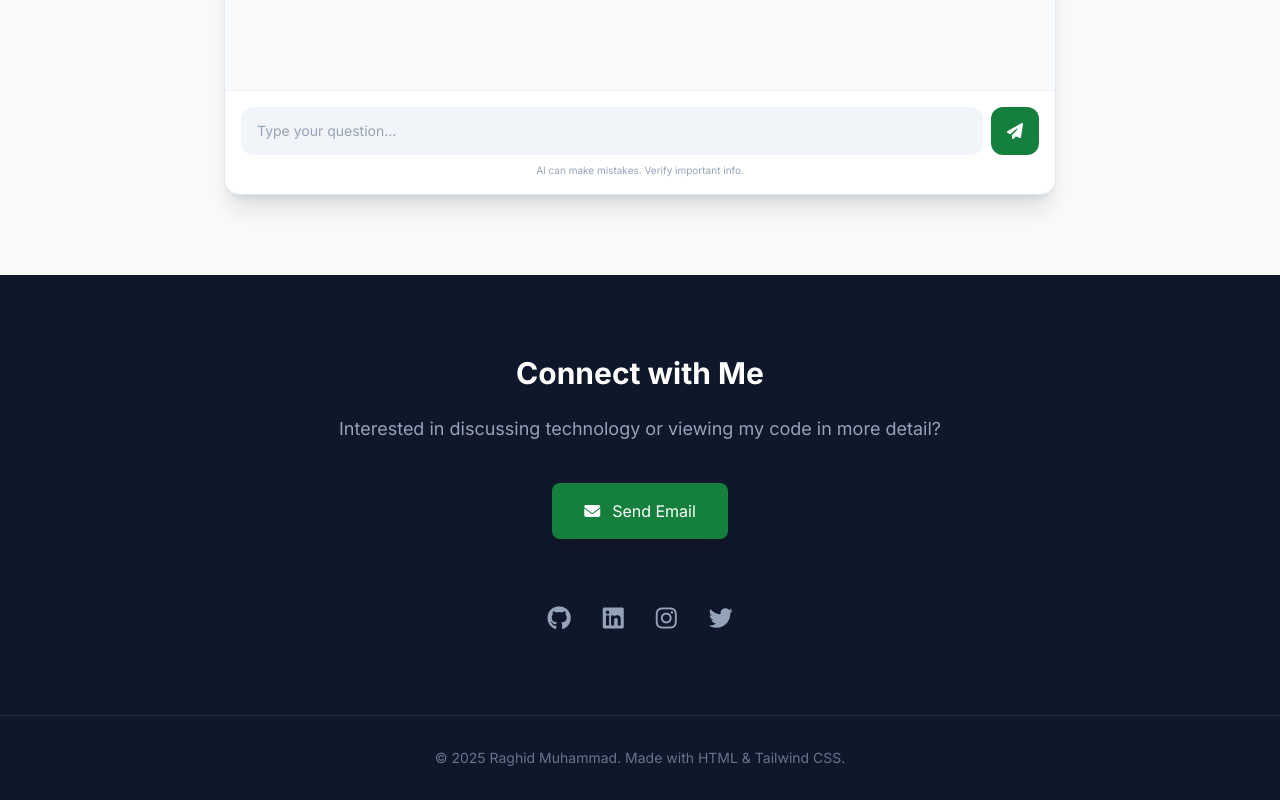
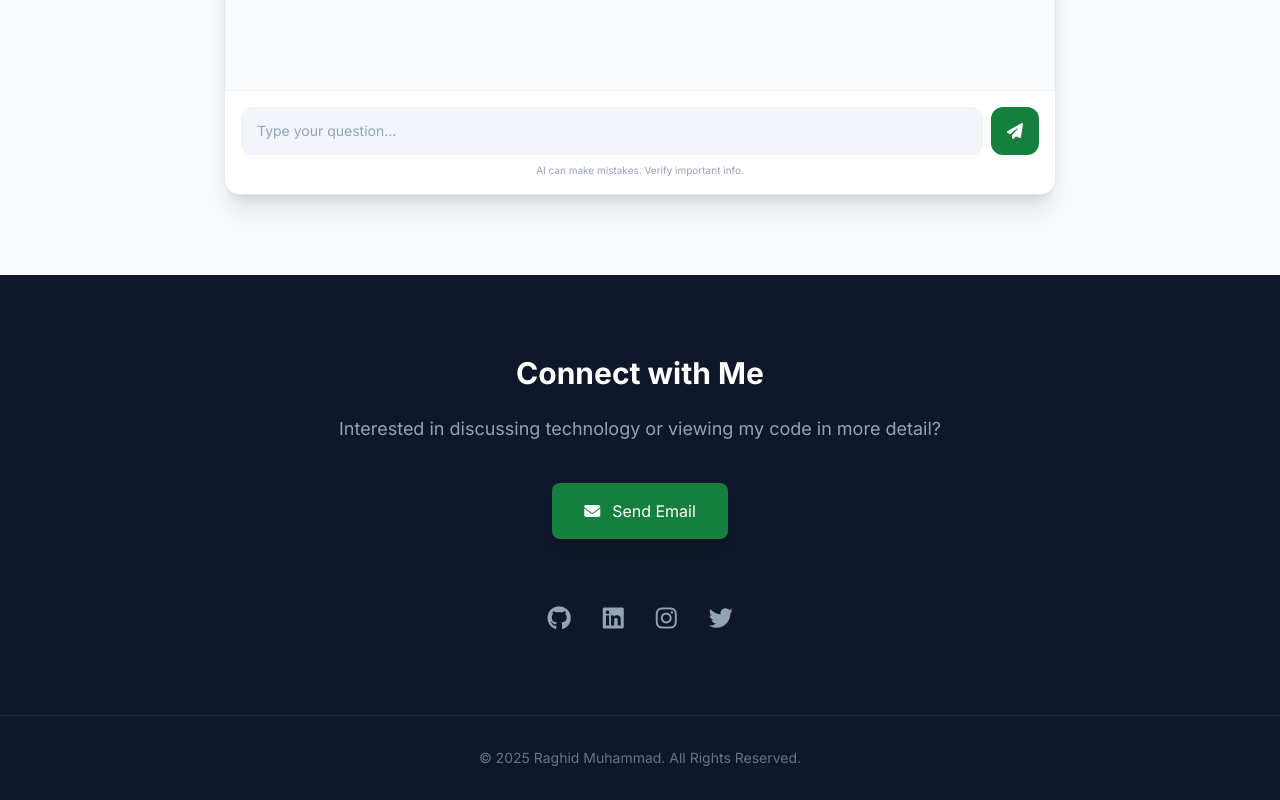
Before and after one commit to G1ts-3/MyPortofolio, a plain HTML site: page index.html in a window 1280 px wide. Shown: the part 3511-4311 px from the top of the page. Drawn offline with nearby package versions, Linux system fonts and the light colour scheme.

Commit message:
ubah copyright

```diff
--- a/index.html
+++ b/index.html
@@ -481,7 +481,7 @@
     <!-- Footer -->
     <footer class="bg-dark dark:bg-slate-950 border-t border-slate-800 dark:border-slate-900 py-8 transition-colors duration-500">
         <div class="max-w-6xl mx-auto px-4 text-center text-slate-500 text-sm">
-            <p>&copy; 2025 Raghid Muhammad. Made with HTML & Tailwind CSS.</p>
+            <p>&copy; 2025 Raghid Muhammad. All Rights Reserved.</p>
         </div>
     </footer>
 
```
